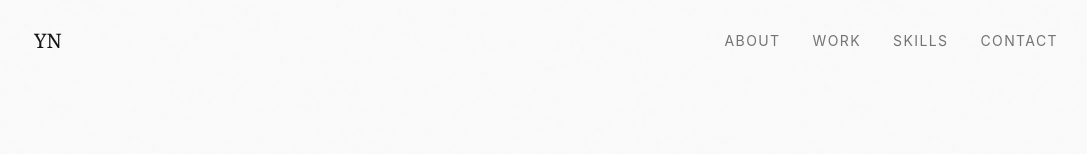
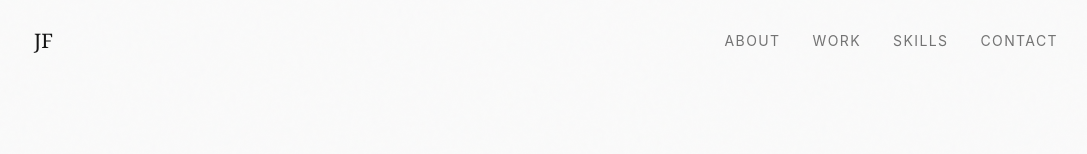
Before and after one commit to joelfrancis1122/portfolioo, a React (Vite) app: page / in a window 1280 px wide. Shown: the top 154 px of the page, without its empty margins (94-1181 px from the left). Built offline with nearby package versions, Linux system fonts and the light colour scheme; the HTML template or start-up script is replaced by a standard one.

Commit message:
fix: JF added

```diff
--- a/src/components/Navbar.tsx
+++ b/src/components/Navbar.tsx
@@ -40,7 +40,7 @@ export const Navbar = () => {
           transition={{ delay: 0.5 }}
           className="font-display text-lg"
         >
-          YN
+          JF
         </motion.a>
 
         {/* Nav links */}
@@ -68,7 +68,6 @@ export const Navbar = () => {
           transition={{ delay: 0.6 }}
           className="md:hidden text-sm uppercase tracking-widest"
         >
-          Menu
         </motion.button>
       </div>
     </motion.nav>
```
